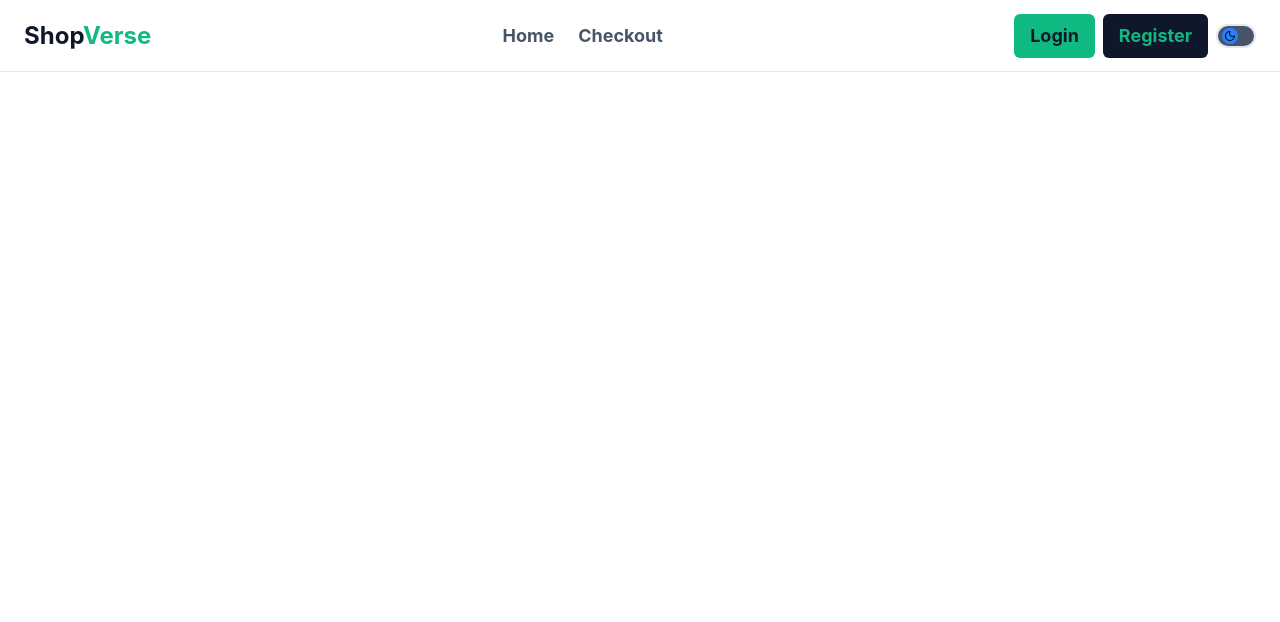
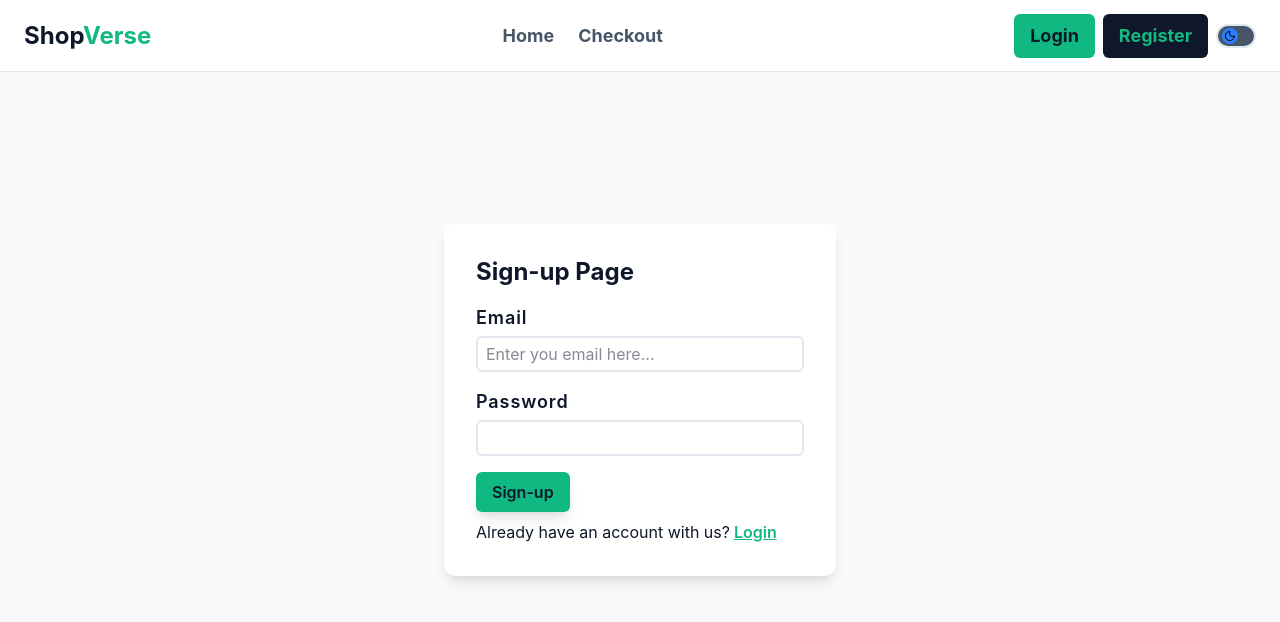
Before and after one commit to Puneetkumarboinpally/ShopVerse-React-E-Commerce-Experience, a React (Vite) app in the folder ShopVerse/: page /auth in a window 1280 px wide. Shown: the top 622 px of the page. Built offline with nearby package versions, Linux system fonts and the light colour scheme.

Commit message:
auth ui added

```diff
--- a/ShopVerse/src/pages/Auth.jsx
+++ b/ShopVerse/src/pages/Auth.jsx
@@ -1,7 +1,43 @@
 const Auth = () => {
+  const groupDataStyles = "flex flex-col gap-1 mb-4";
+  const buttonStyles =
+    "py-2 px-4 mb-2 bg-accent rounded-md text-text font-semibold cursor-pointer active:scale-95 shadow-lg transition-all duration-300 hover:translate-y-[-2px]";
+  const labelStyles = "text-text text-lg font-semibold tracking-wider";
+  const inputStyles =
+    "border-2 text-text border-border rounded-md py-1 px-2 outline-none ";
   return (
-    <div>
-      <h1>Login/Register Page</h1>
+    <div className="h-screen flex justify-center items-center">
+      <div className="w-98 bg-surface rounded-xl p-8 shadow-lg">
+        <h1 className="text-2xl font-bold text-text mb-4">Sign-up Page</h1>
+        <form>
+          <div className={groupDataStyles}>
+            <label htmlFor="email" className={labelStyles}>
+              Email
+            </label>
+            <input
+              className={inputStyles}
+              type="email"
+              id="email"
+              placeholder="Enter you email here..."
+            />
+          </div>
+          <div className={groupDataStyles}>
+            <label htmlFor="password" className={labelStyles}>
+              Password
+            </label>
+            <input className={inputStyles} type="password" id="password" />
+          </div>
+          <button className={buttonStyles} type="submit">
+            Sign-up
+          </button>
+          <p className="text-text">
+            Already have an account with us?
+            <span className="text-accent font-semibold ml-1 underline cursor-pointer">
+              Login
+            </span>
+          </p>
+        </form>
+      </div>
     </div>
   );
 };
--- a/ShopVerse/src/pages/Cart.jsx
+++ b/ShopVerse/src/pages/Cart.jsx
@@ -1,8 +1,6 @@
-import React from 'react'
-
 const Cart = () => {
   return (
-    <div>Cart</div>
+    <div className="text-red-500 h-screen">Cart</div>
   )
 }
 
```
